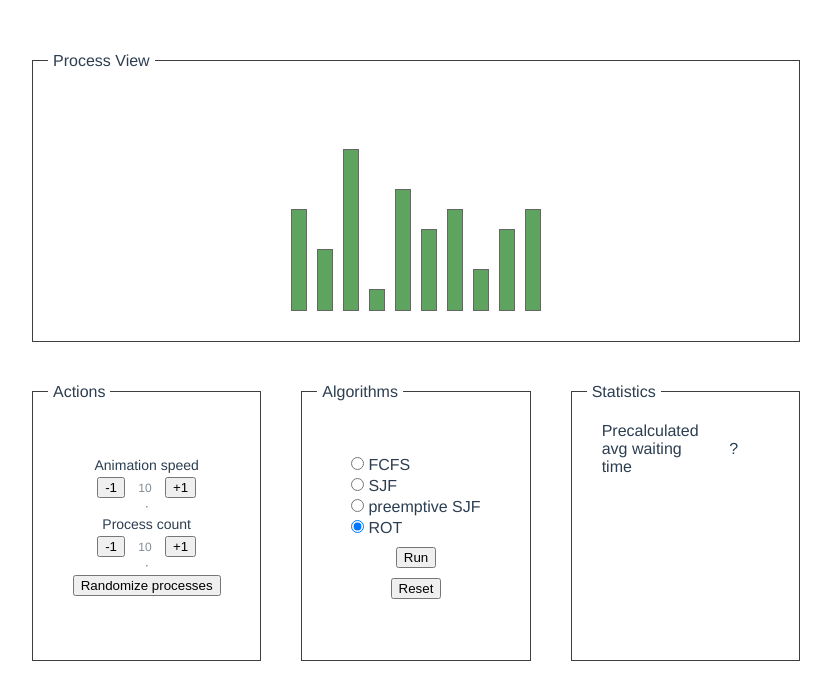
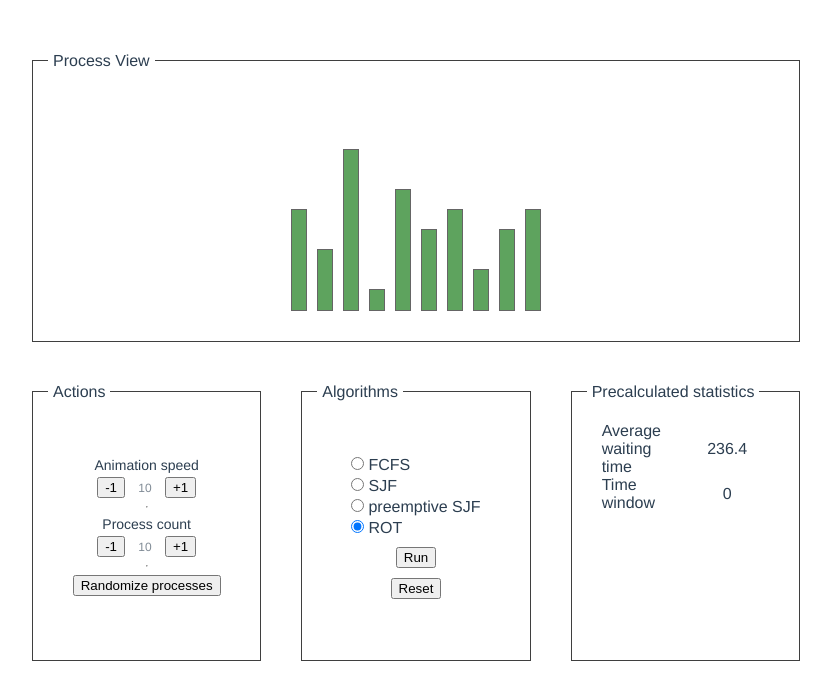
Before and after one commit to Kartm/processor-scheduling, a Vue app: page / in a window 1280 px wide. Both pictures are taken after a click on the radio button 581 px from the left and 526 px from the top of the page. Shown: the top 700 px of the page, without its empty margins (224-1055 px from the left). Built offline with nearby package versions, Linux system fonts and the light colour scheme.

Commit message:
Implement displaying time window

```diff
--- a/src/App.vue
+++ b/src/App.vue
@@ -23,10 +23,12 @@
         @onReset="onReset"
       />
     </InfoBox>
-    <InfoBox title="Statistics">
+    <InfoBox title="Precalculated statistics">
       <div class="statistics">
-        <span>Precalculated avg waiting time</span>
+        <span>Average waiting time</span>
         <span>{{ averageWaitingTime }}</span>
+        <span v-if="isRotSelected">Time window</span>
+        <span v-if="isRotSelected">{{ timeWindow }}</span>
       </div>
     </InfoBox>
   </div>
@@ -35,21 +37,23 @@
 <script lang="ts">
 import { Component, Vue } from "vue-property-decorator";
 import { IProcess, Algorithm } from "./store/models.interface";
-import {
-  averageWaitingTimeFcfs,
-  generateRandomProcess
-} from "./methods/process";
+import { generateRandomProcess } from "./methods/process";
 import {
   IAnimationInfo,
   animatedFcfs,
   animatedSjf,
   animatedPsjf,
-  animatedRot
+  animatedRot,
+  averageWaitingTimeFcfs,
+  averageWaitingTimeSjf,
+  averageWaitingTimePsjf,
+  averageWaitingTimeRot
 } from "./methods/algorithms";
 import InfoBox from "./components/InfoBox.vue";
 import Processes from "./components/Processes.vue";
 import AlgorithmSelect from "./components/AlgorithmSelect.vue";
 import ActionSelect from "./components/ActionSelect.vue";
+import store from "./store/index";
 
 @Component({
   components: {
@@ -68,6 +72,8 @@ export default class App extends Vue {
   public numberOfProcesses = 10;
   public animationSpeed = 10;
   public isAnimationRunning = false;
+
+  public timeWindow = 0;
 
   private mounted() {
     this.onGenerateRandomButton();
@@ -114,6 +120,10 @@ export default class App extends Vue {
     this.isAnimationRunning = false;
   }
 
+  public get isRotSelected() {
+    return this.selectedAlgorithm === Algorithm.rot;
+  }
+
   public executeSelectedAlgorithm() {
     this.isAnimationRunning = true;
 
@@ -149,6 +159,15 @@ export default class App extends Vue {
     switch (+(this.selectedAlgorithm as Algorithm)) {
       case Algorithm.fcfs: {
         return averageWaitingTimeFcfs(this.processes);
+      }
+      case Algorithm.sjf: {
+        return averageWaitingTimeSjf(this.processes);
+      }
+      case Algorithm.psjf: {
+        return averageWaitingTimePsjf(this.processes);
+      }
+      case Algorithm.rot: {
+        return averageWaitingTimeRot(this.processes);
       }
       default: {
         return "?";
--- a/src/components/ActionSelect.vue
+++ b/src/components/ActionSelect.vue
@@ -30,7 +30,6 @@
     <label>Process count</label>
     <span class="option">
       <button
-        :disabled="isAnimationRunning"
         @click="
           () => {
             onChangeProcessNumbers(-1);
@@ -42,7 +41,6 @@
       </button>
       <span class="process-count-number">{{ numberOfProcesses }}</span>
       <button
-        :disabled="isAnimationRunning"
         @click="
           () => {
             onChangeProcessNumbers(1);
--- a/src/methods/algorithms.ts
+++ b/src/methods/algorithms.ts
@@ -152,3 +152,54 @@ export const animatedRot = (
     skipNextTimeout ? 0 : 1000 * (1 / info.animationSpeed)
   );
 };
+
+const roundTwoDecimals = (x: number) => {
+  return Math.round(x * 100) / 100;
+};
+
+export const averageWaitingTimeFcfs = (processes: IProcess[]) => {
+  let accelerator = 0;
+
+  for (let i = 0; i < processes.length - 1; i++) {
+    accelerator += accelerator + processes[i].neededTime;
+  }
+
+  const avg = accelerator / processes.length;
+  return roundTwoDecimals(avg);
+};
+
+export const averageWaitingTimeSjf = (processes: IProcess[]) => {
+  const sortedProcesses = [...processes].sort((a, b) => {
+    return a.neededTime - b.neededTime;
+  });
+  let accelerator = 0;
+
+  for (let i = 0; i < sortedProcesses.length - 1; i++) {
+    accelerator += accelerator + sortedProcesses[i].neededTime;
+  }
+
+  const avg = accelerator / sortedProcesses.length;
+  return roundTwoDecimals(avg);
+};
+
+export const averageWaitingTimePsjf = (processes: IProcess[]) => {
+  return averageWaitingTimeSjf(processes);
+};
+
+export const averageWaitingTimeRot = (processes: IProcess[]) => {
+  const timeWindow = 3;
+
+  const clonedProcesses = processes.map(process => ({ ...process }));
+  // while (!isEveryProcessFinished(clonedProcesses)) {
+  //   // todo preemprive allow addition
+  // }
+
+  let accelerator = 0;
+
+  for (let i = 0; i < processes.length - 1; i++) {
+    accelerator += accelerator + processes[i].neededTime;
+  }
+
+  const avg = accelerator / processes.length;
+  return roundTwoDecimals(avg);
+};
--- a/src/methods/process.ts
+++ b/src/methods/process.ts
@@ -1,19 +1,4 @@
 import { IProcess } from "@/store/models.interface";
-
-const roundTwoDecimals = (x: number) => {
-  return Math.round(x * 100) / 100;
-};
-
-export const averageWaitingTimeFcfs = (processes: IProcess[]) => {
-  let accelerator = 0;
-
-  for (let i = 0; i < processes.length - 1; i++) {
-    accelerator += accelerator + processes[i].neededTime;
-  }
-
-  const avg = accelerator / processes.length;
-  return roundTwoDecimals(avg);
-};
 
 export const generateRandomProcess = () => {
   const randomTime = Math.floor(Math.random() * 10) + 1;
--- a/src/store/index.ts
+++ b/src/store/index.ts
@@ -1,15 +1,13 @@
-import Vue from 'vue'
-import Vuex from 'vuex'
+import Vue from "vue";
+import Vuex from "vuex";
 
-Vue.use(Vuex)
+Vue.use(Vuex);
 
 export default new Vuex.Store({
   state: {
+    processes: []
   },
-  mutations: {
-  },
-  actions: {
-  },
-  modules: {
-  }
-})
+  mutations: {},
+  actions: {},
+  modules: {}
+});
```
